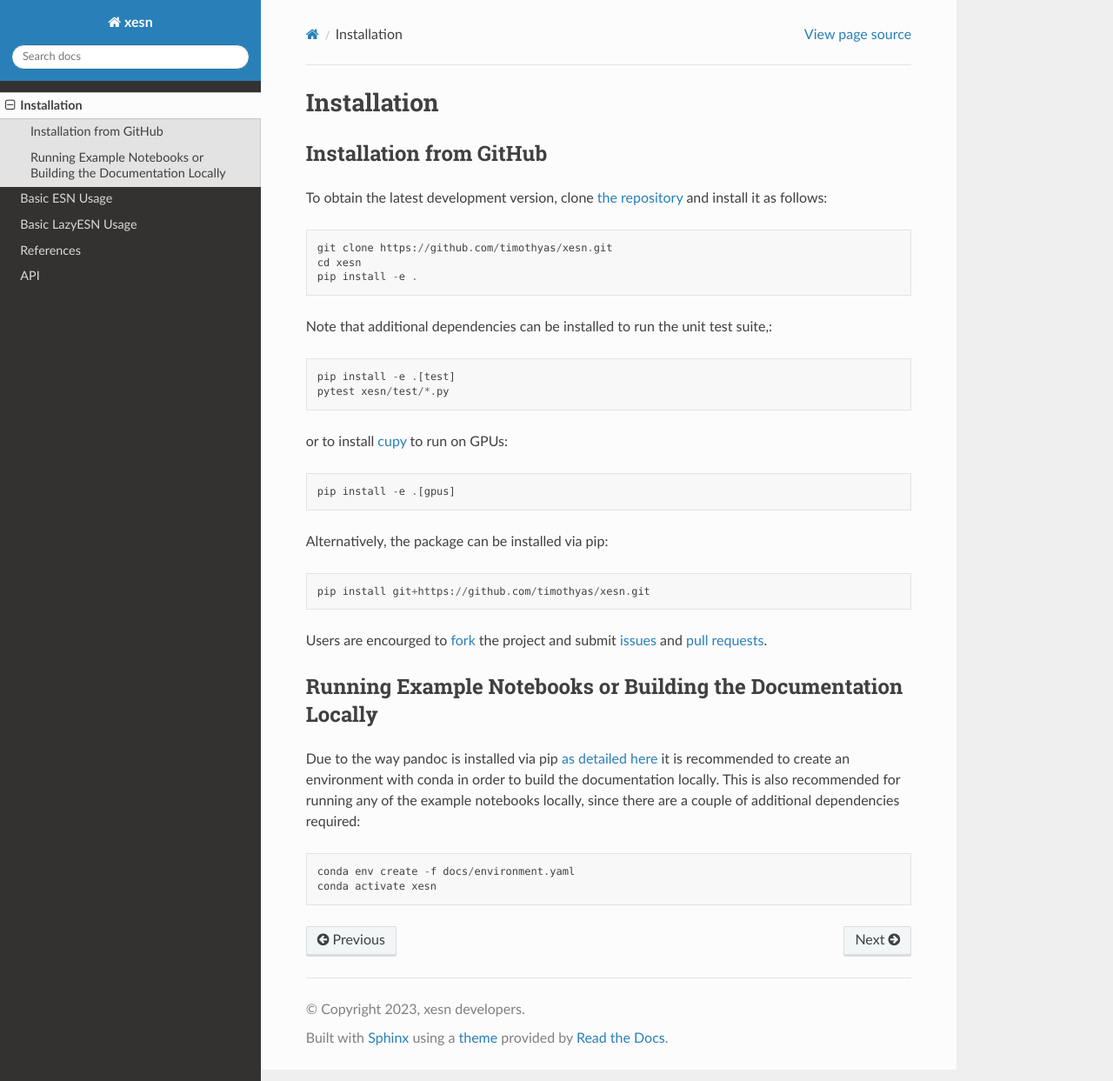
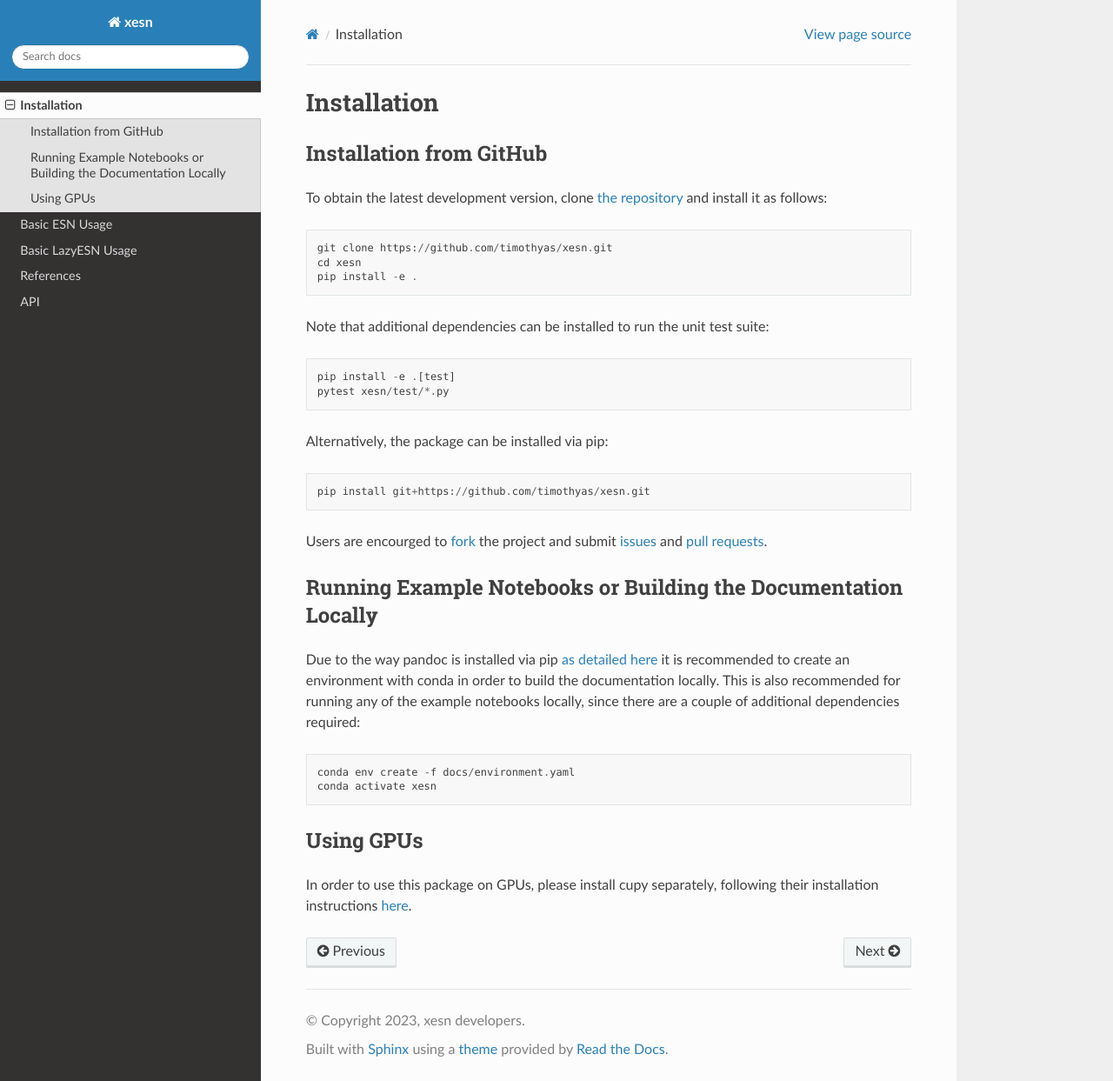
Before and after one commit to timothyas/xesn, a Sphinx documentation site: the page built from docs/installation.rst, in a window 1280 px wide and 1243 px high. Shown: the whole window at 87% size. Built offline with Sphinx 7.4.7 and the Read the Docs theme 2.0.0, drawn with Linux system fonts in a browser that asks for light colours.

Commit message:
actually more complicated for cupy

```diff
--- a/docs/installation.rst
+++ b/docs/installation.rst
@@ -12,14 +12,10 @@ and install it as follows::
     cd xesn
     pip install -e .
 
-Note that additional dependencies can be installed to run the unit test suite,::
+Note that additional dependencies can be installed to run the unit test suite::
 
     pip install -e .[test]
     pytest xesn/test/*.py
-
-or to install `cupy <https://cupy.dev/>`_ to run on GPUs::
-
-    pip install -e .[gpus]
 
 Alternatively, the package can be installed via pip::
 
@@ -43,3 +39,10 @@ there are a couple of additional dependencies required::
 
     conda env create -f docs/environment.yaml
     conda activate xesn
+
+Using GPUs
+==========
+
+In order to use this package on GPUs, please install cupy separately, following
+their installation instructions
+`here <https://docs.cupy.dev/en/stable/install.html>`_.
```
